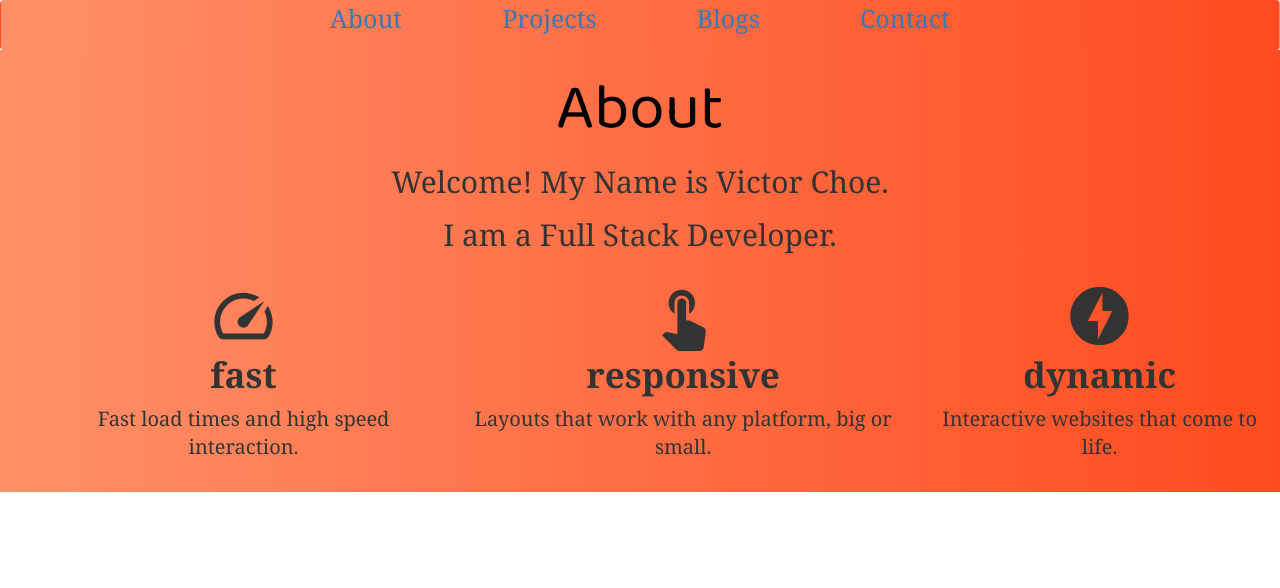
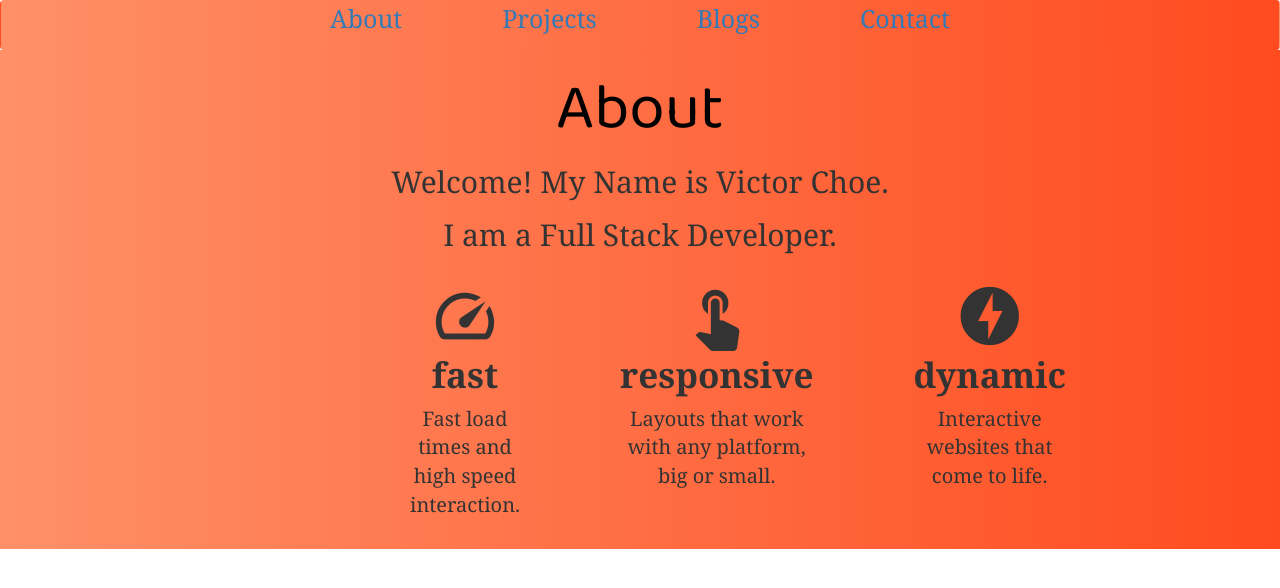
Before and after one commit to vchoe89/discard, a React (Create React App) app: page /about in a window 1280 px wide. Shown: the top 588 px of the page. Built offline with nearby package versions, Linux system fonts and the light colour scheme.

Commit message:
reformated icon section

```diff
--- a/src/App.css
+++ b/src/App.css
@@ -70,19 +70,30 @@ margin-bottom: 0;
   position: relative;
   display: flex;
   text-align: center;
-
+  width: 50%;
+  margin: 0 auto;
 }
 
 #fast{
   padding: 20px;
+  padding-left: 50px;
+  padding-right: 50px;
 }
 
 #responsive{
   padding: 20px;
+  padding-left: 50px;
+  padding-right: 50px;
+
+
 }
 
 #dynamic{
   padding: 20px;
+  padding-left: 50px;
+  padding-right: 50px;
+
+
 }
 
 #secondary-header-fast{
```
